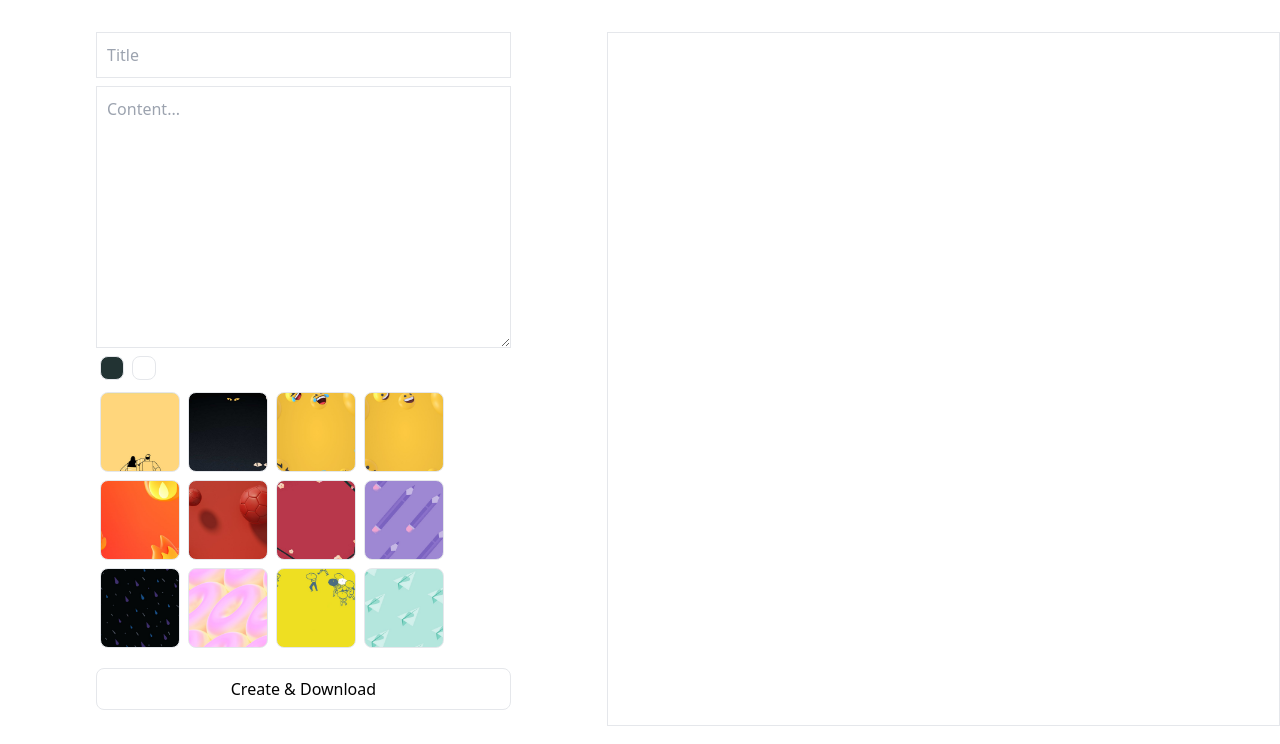
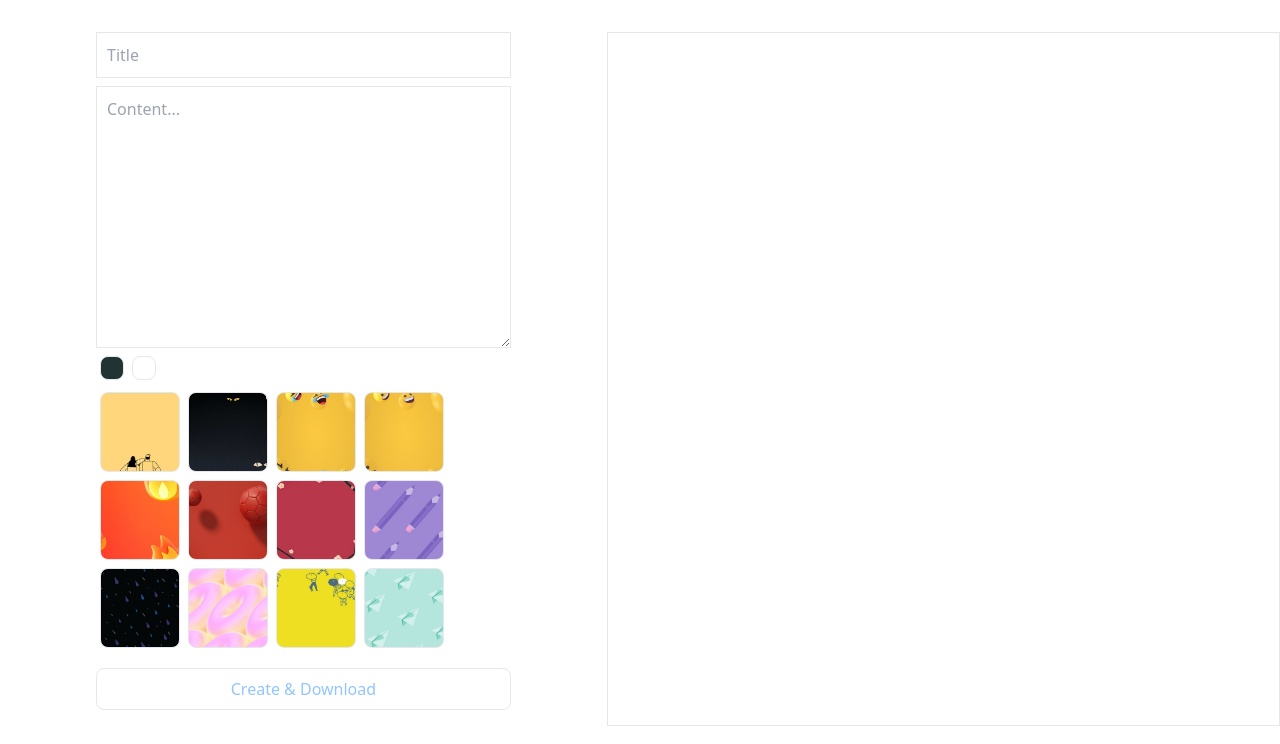
Before and after one commit to kungfuboy/create-log, a Nuxt app: page / in a window 1280 px wide. Shown: the top 744 px of the page. Built offline with nearby package versions, Linux system fonts and the light colour scheme.

Commit message:
update text color

```diff
--- a/components/MyInput.vue
+++ b/components/MyInput.vue
@@ -53,7 +53,15 @@
       ></i>
     </div>
     <button
-      class="border my-4 p-2 rounded-lg hover:bg-blue-300 hover:text-gray-100"
+      class="
+        border
+        my-4
+        p-2
+        rounded-lg
+        text-blue-300
+        hover:bg-blue-300
+        hover:text-gray-100
+      "
       @click="handleDown"
     >
       Create & Download
```
